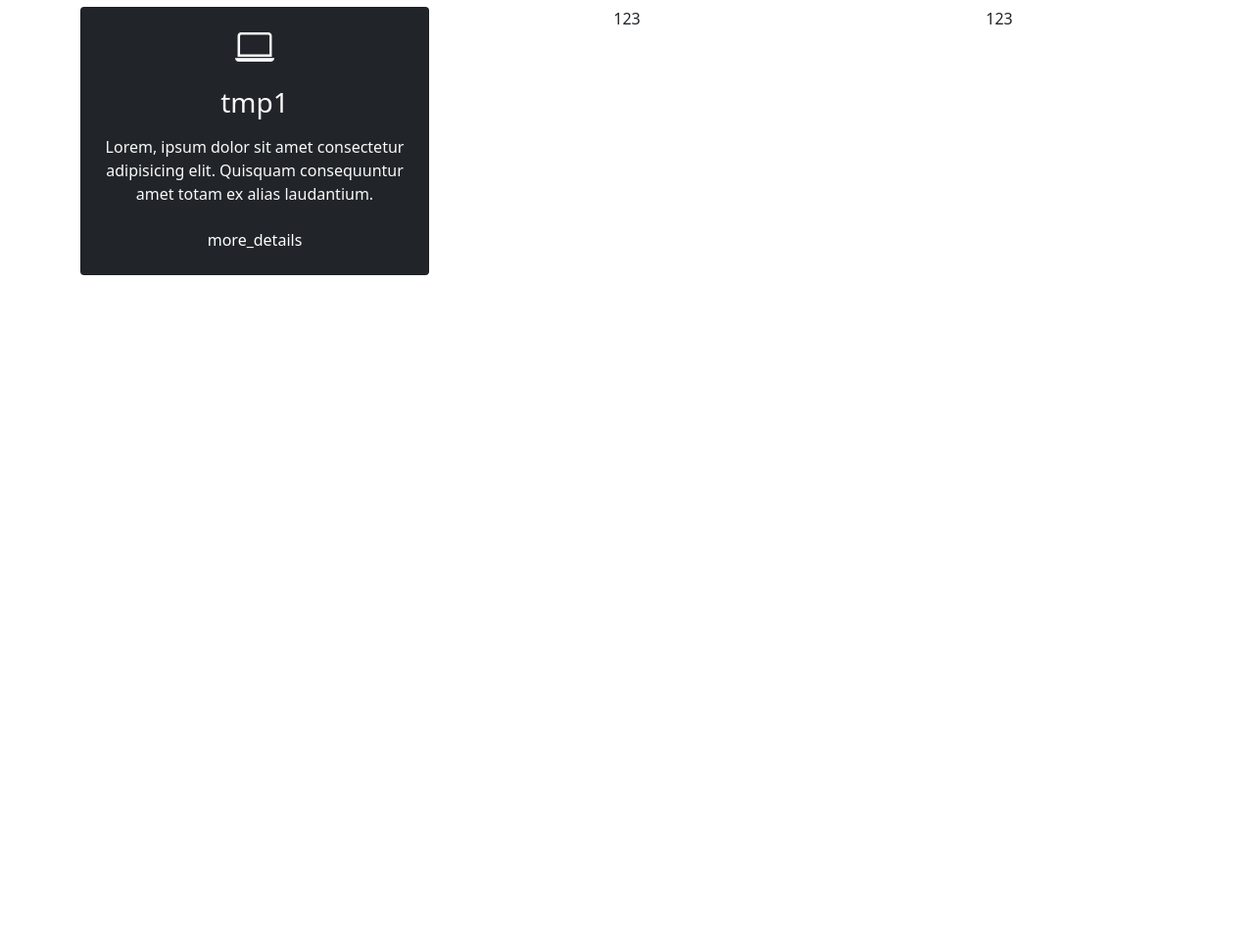
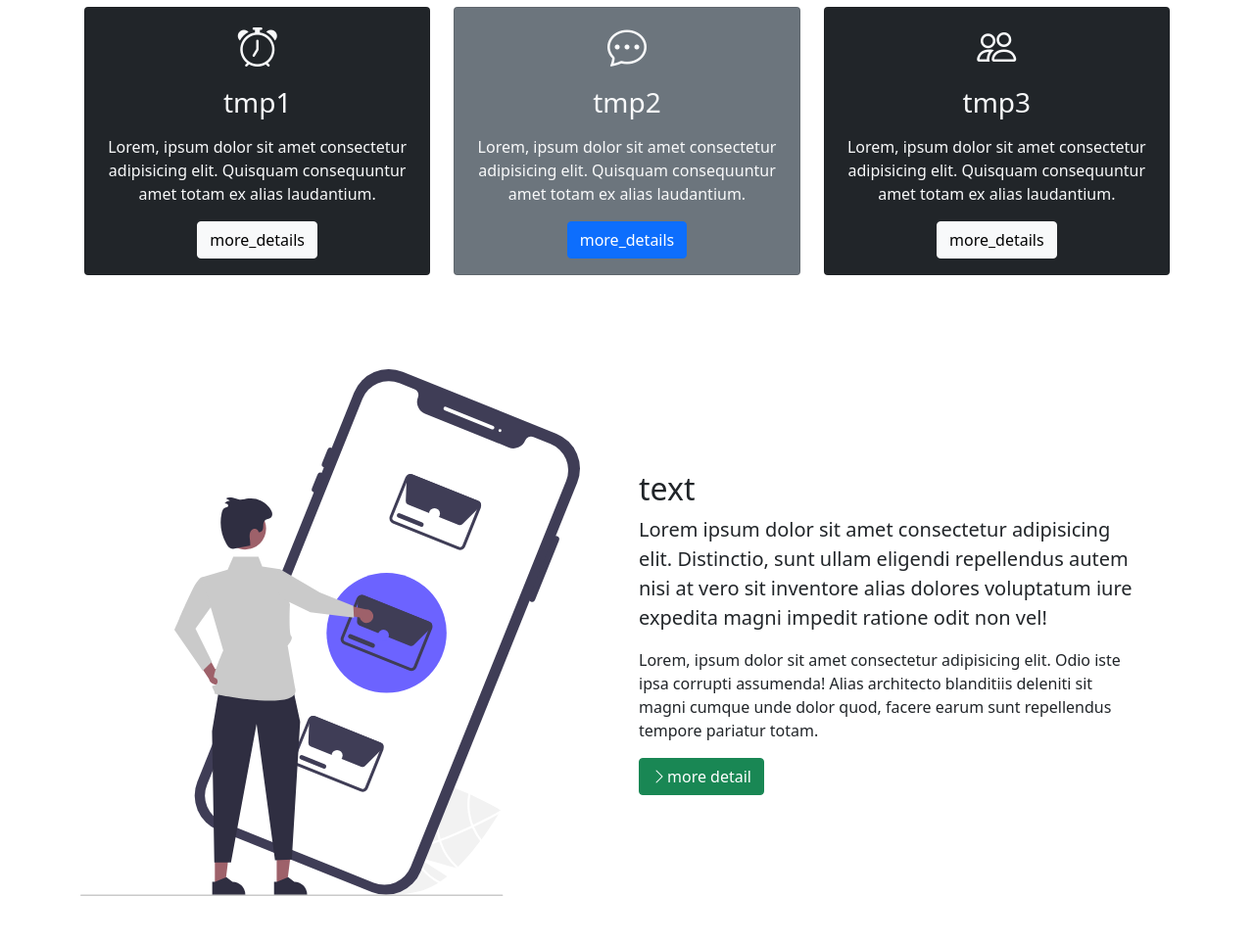
Before and after one commit to firsttimeprogramming/bootstrap_test_site, a plain HTML site: page index.html in a window 1280 px wide. Shown: the part 640-1603 px from the top of the page at 98% size. Before the commit the page ends 969 px from the top, so only its background shows below. Drawn offline with nearby package versions, Linux system fonts and the light colour scheme.

Commit message:
working on page

```diff
--- a/index.html
+++ b/index.html
@@ -75,14 +75,14 @@
 
     <!-- card section -->
 
-    <section class="p-5">
+    <section class="p-5 g-3">
         <div class="container">
             <div class="row text-center">
                 <div class="col-md">
                     <div class="card bg-dark text-light">
                         <div class="card-body text-center">
                             <div class="h1 mb-3">
-                                <i class="bi bi-laptop"></i>
+                                <i class="bi bi-alarm"></i>
                             </div>
                             <h3 class="card-title mb-3">
                                 tmp1
@@ -90,17 +90,71 @@
                             <p class="card-text">
                                 Lorem, ipsum dolor sit amet consectetur adipisicing elit. Quisquam consequuntur amet totam ex alias laudantium.
                             </p>
-                            <div href="#" class="btn btn-dark">
+                            <a href="#" class="btn btn-light">
                                 more_details
-                            </div>
+                            </a>
                         </div>
                     </div>
                 </div>
                 <div class="col-md">
-                    123
+                    <div class="card bg-secondary text-light">
+                        <div class="card-body text-center">
+                            <div class="h1 mb-3">
+                                <i class="bi bi-chat-dots"></i>
+                            </div>
+                            <h3 class="card-title mb-3">
+                                tmp2
+                            </h3>
+                            <p class="card-text">
+                                Lorem, ipsum dolor sit amet consectetur adipisicing elit. Quisquam consequuntur amet totam ex alias laudantium.
+                            </p>
+                            <a href="#" class="btn btn-primary">
+                                more_details
+                            </a>
+                        </div>
+                    </div>
                 </div>
                 <div class="col-md">
-                    123
+                    <div class="card bg-dark text-light">
+                        <div class="card-body text-center">
+                            <div class="h1 mb-3">
+                                <i class="bi bi-people"></i>
+                            </div>
+                            <h3 class="card-title mb-3">
+                                tmp3
+                            </h3>
+                            <p class="card-text">
+                                Lorem, ipsum dolor sit amet consectetur adipisicing elit. Quisquam consequuntur amet totam ex alias laudantium.
+                            </p>
+                            <a href="#" class="btn btn-light">
+                                more_details
+                            </a>
+                        </div>
+                    </div>
+                </div>
+            </div>
+        </div>
+    </section>
+
+    <!-- third sections -->
+
+    <section class="item2 p-5">
+        <div class="container">
+            <div class="row align-items-center justify-content-between">
+                <div class="col-md">
+                    <img src="img/img2.svg" class="img-fluid" alt="">
+                </div>
+                <div class="col-md p-5">
+                    <h2>text</h2>
+                    <p class="lead">
+                        Lorem ipsum dolor sit amet consectetur adipisicing elit. Distinctio, sunt ullam eligendi repellendus autem nisi at vero sit inventore alias dolores voluptatum iure expedita magni impedit ratione odit non vel!
+                    </p>
+                    <p>
+                        Lorem, ipsum dolor sit amet consectetur adipisicing elit. Odio iste ipsa corrupti assumenda! Alias architecto blanditiis deleniti sit magni cumque unde dolor quod, facere earum sunt repellendus tempore pariatur totam.
+                    </p>
+                    <a href="#" class="btn btn-success mt3">
+                        <i class="bi bi-chevron-right"></i>more detail
+                    </a>
                 </div>
             </div>
         </div>
```
Also changed, not shown: img/img2.svg (added), 1 other file.
